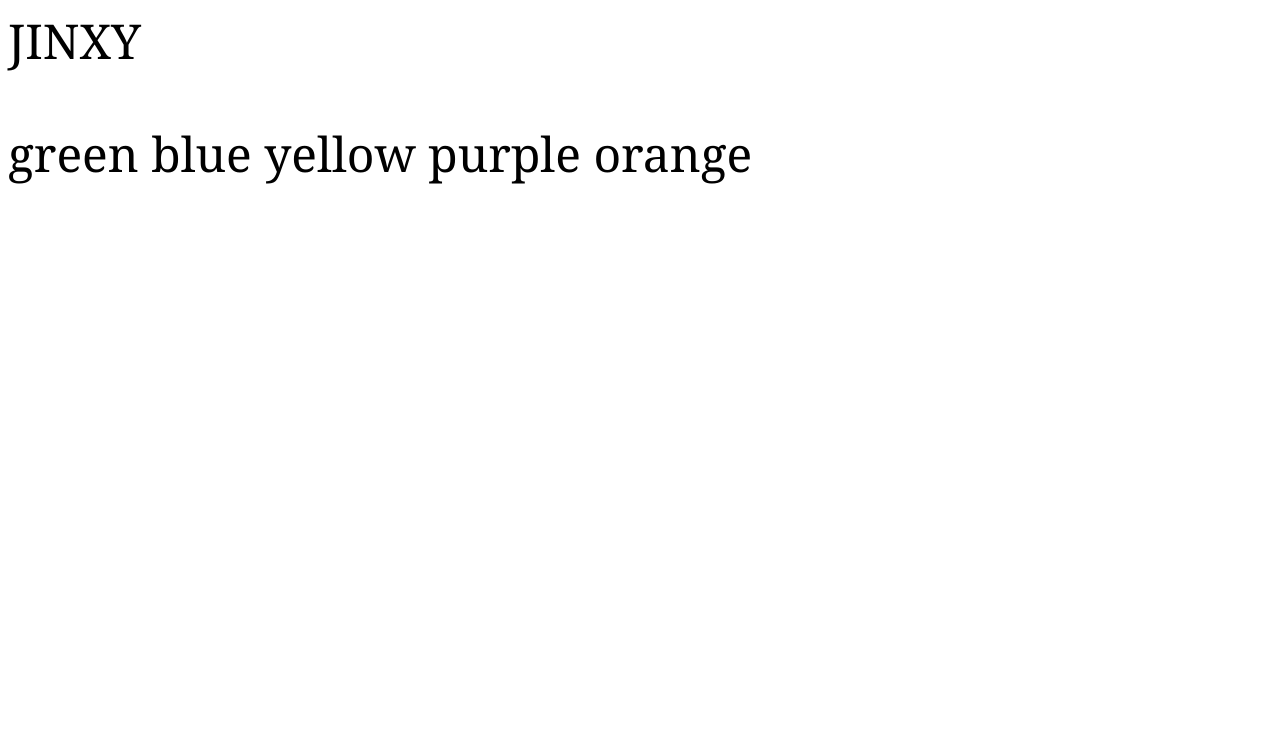
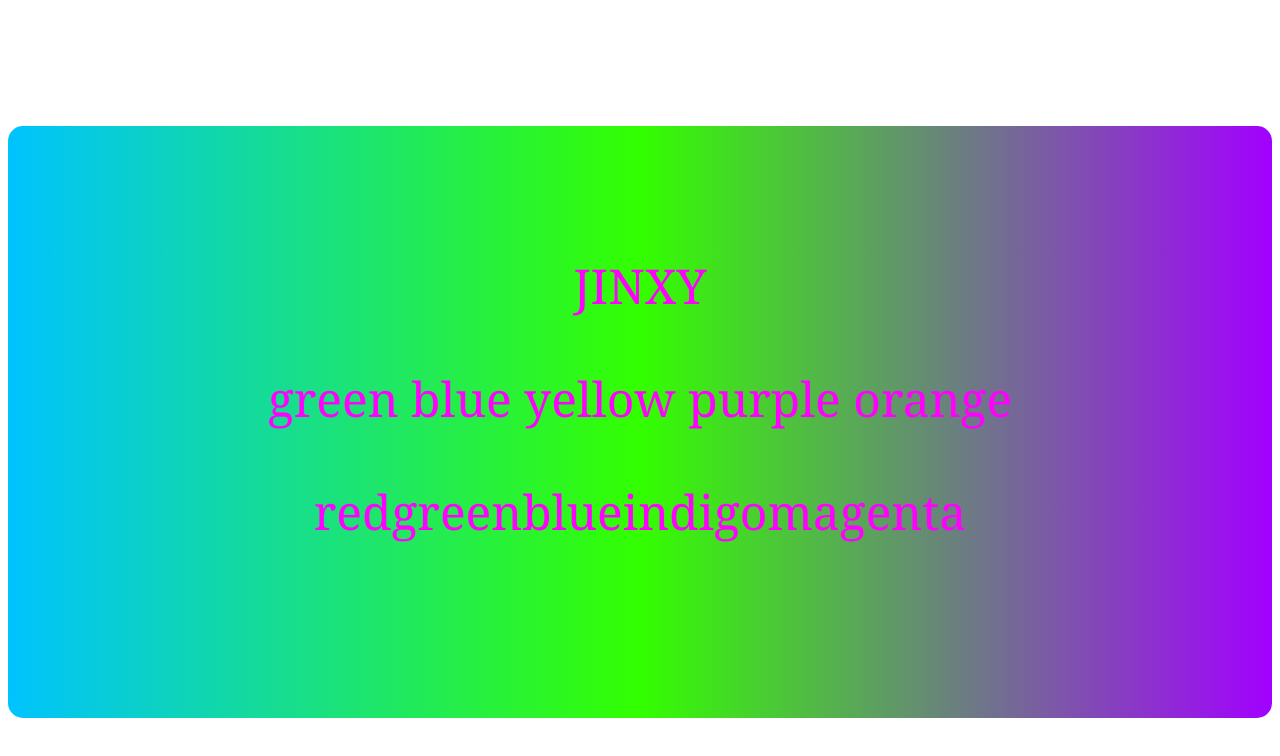
Before and after one commit to Greyflanel/tyrannis, a React app: page / in a window 1280 px wide. Built offline with nearby package versions, Linux system fonts and the light colour scheme.

Commit message:
Added property jinxes to pass on to child component.

```diff
--- a/public/index.css
+++ b/public/index.css
@@ -1,4 +1,12 @@
+
 .color {
    font-family: Georgia, 'Times New Roman', Times, serif;
    font-size: 3rem;
+   background-image: linear-gradient(to right, rgb(0, 195, 255), rgb(51, 255, 0),
+    rgb(162, 0, 255) );
+   color: magenta;
+   border-radius: 15px;
+   text-align: center;
+   margin-top: 10%;
+   padding: 10%;
 }
--- a/src/components/App.js
+++ b/src/components/App.js
@@ -1,5 +1,5 @@
 import React from "react";
-import Jinxy from './Jinxy'
+import Jinxy from './Jinxy';
 
 class App extends React.Component {
 
@@ -7,9 +7,11 @@ state = {
     colors: ['red', 'green', 'blue']
 };
 
+
 componentDidMount() {
   this.setState  ({
-  colors: [...this.state.colors, "yellow", "purple", "orange"]
+  colors: [...this.state.colors, "yellow", "purple", "orange"],
+  jinxes: [ ...this.state.colors, "indigo", "magenta" ]
 });
 }
   render() {
@@ -18,7 +20,7 @@ componentDidMount() {
     return (
       <div className="container">
     <div className="color">
-    <Jinxy colors={this.state.colors.filter(color =>
+    <Jinxy jinxes={this.state.jinxes} colors={this.state.colors.filter(color =>
       color !== "red"
     ).join(' ')}/>
     </div>
@@ -26,4 +28,6 @@ componentDidMount() {
      )};
     };
 
+
+
 export default App;
--- a/src/components/Jinxy.js
+++ b/src/components/Jinxy.js
@@ -5,6 +5,7 @@ const Jinxy = props => {
     <div>
         JINXY
 <p>{props.colors}</p>
+<p>{props.jinxes}</p>
     </div>
     );
 };
```
